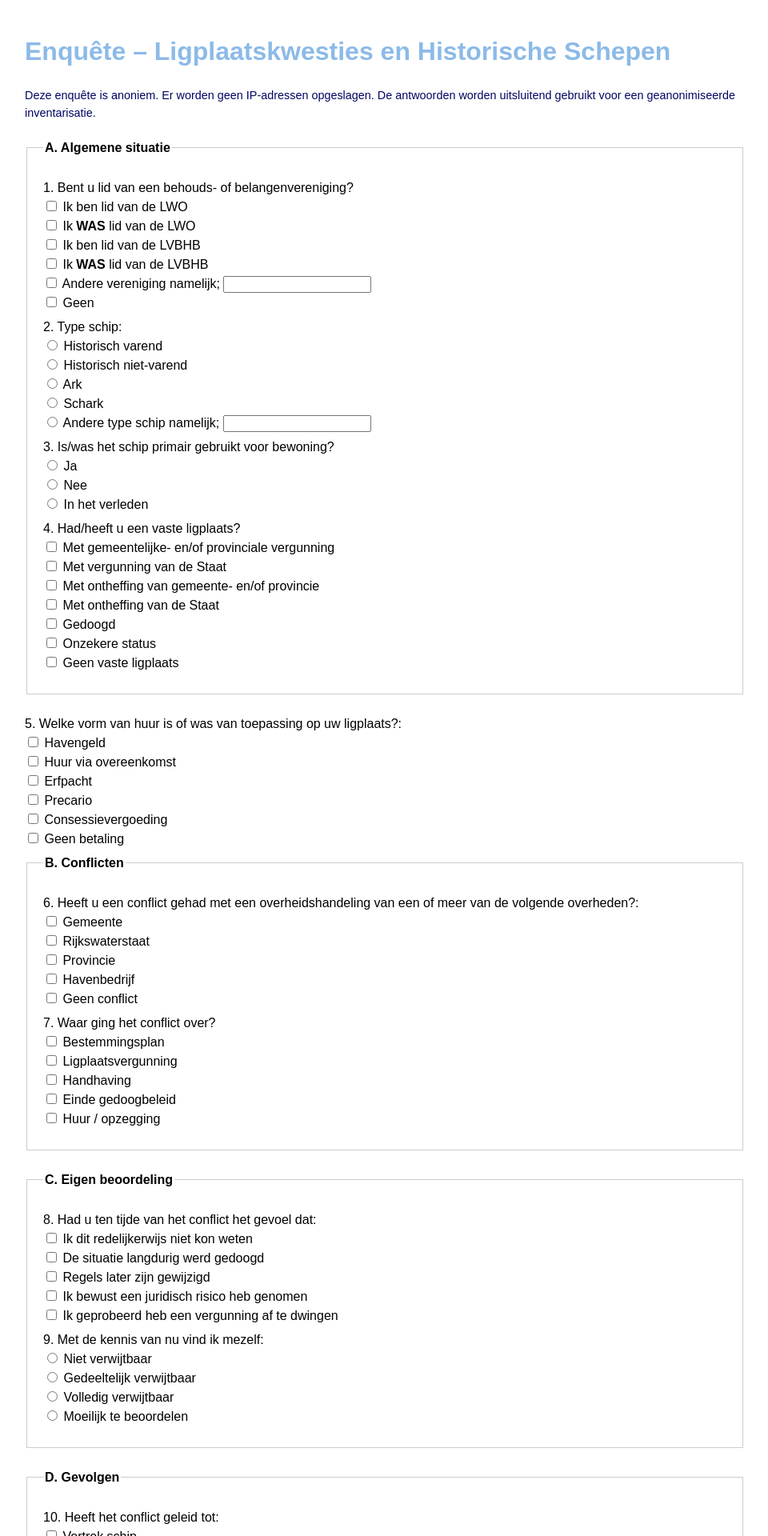
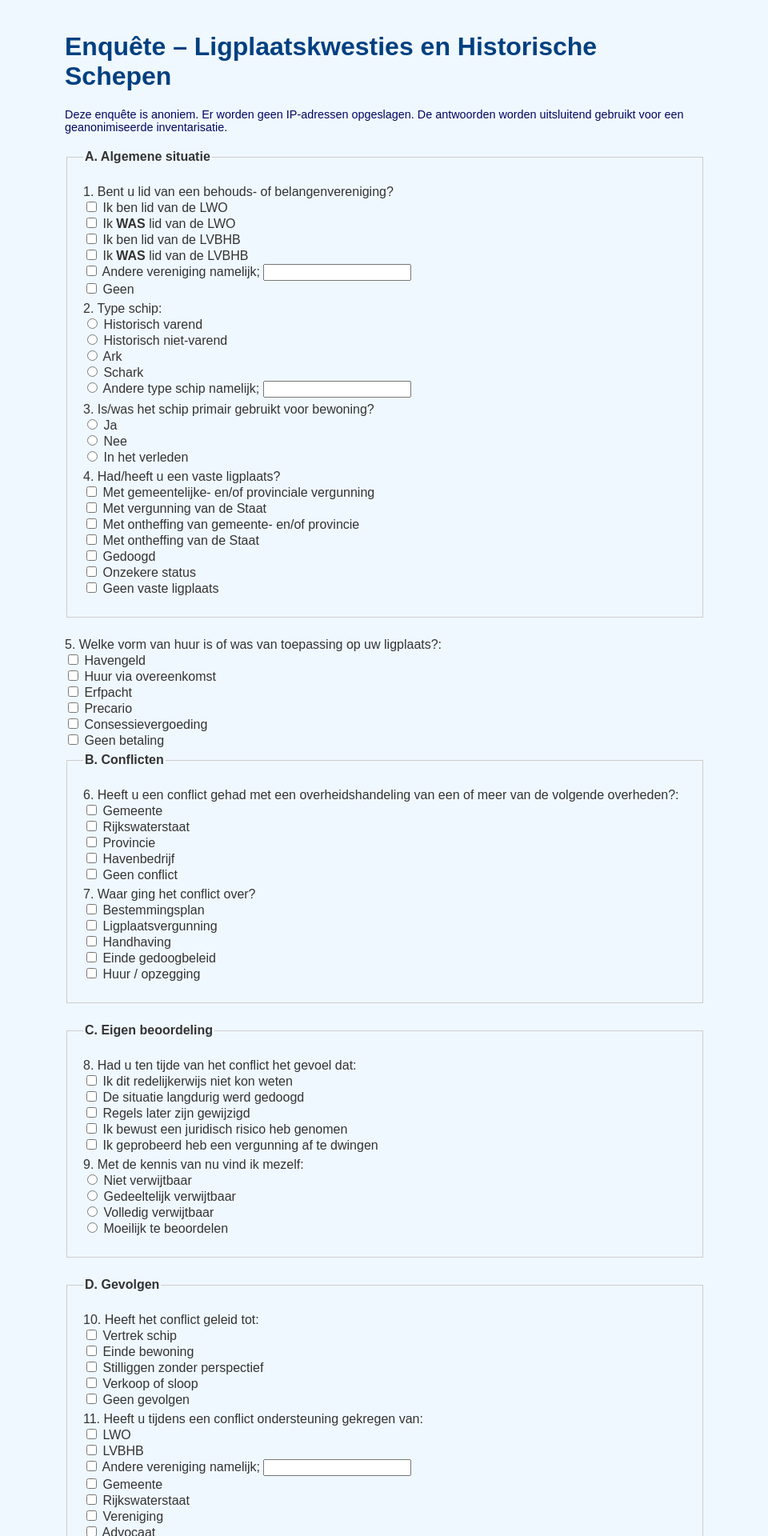
Before and after one commit to Klikblitser/VBBSKW, a Jekyll site: the page enquete.html, which Jekyll copies as it is, in a window 1280 px wide. Shown: the top 1920 px of the page at 80% size, without its empty margins (159-1119 px from the left). Built offline with Jekyll 4.4.1, drawn with Linux system fonts in a browser that asks for light colours.

Commit message:
kleurtjes en koptekst

```diff
--- a/enquete.html
+++ b/enquete.html
@@ -5,15 +5,16 @@
     <title>Enquête – Ligplaatsen voor woonboten</title>
     <meta name="viewport" content="width=device-width, initial-scale=1.0">
     <style>
-        body {
-            font-family: Arial, sans-serif;
-            max-width: 900px;
-            margin: 40px auto;
-            padding: 0 15px;
-            line-height: 1.5;
-        }
-        h1, h2 {
-            color: #8cbae8;
+    body {
+      font-family: Arial, sans-serif;
+      max-width: 800px;
+      margin: 40px auto;
+      padding: 0 20px;
+      background-color: #F0F8FF;
+      color: #333;
+    }
+    h1, h2 {
+      color: #004080;
         }
         fieldset {
             margin-bottom: 25px;
```
